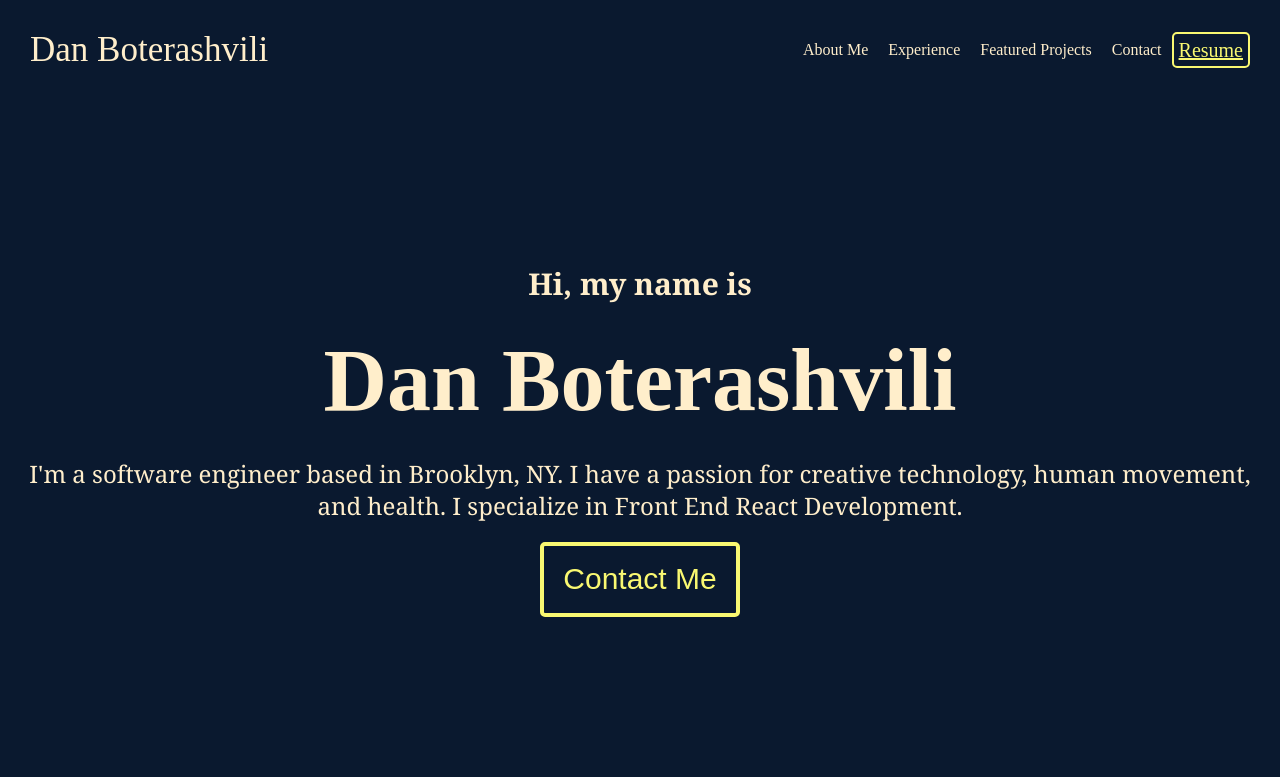
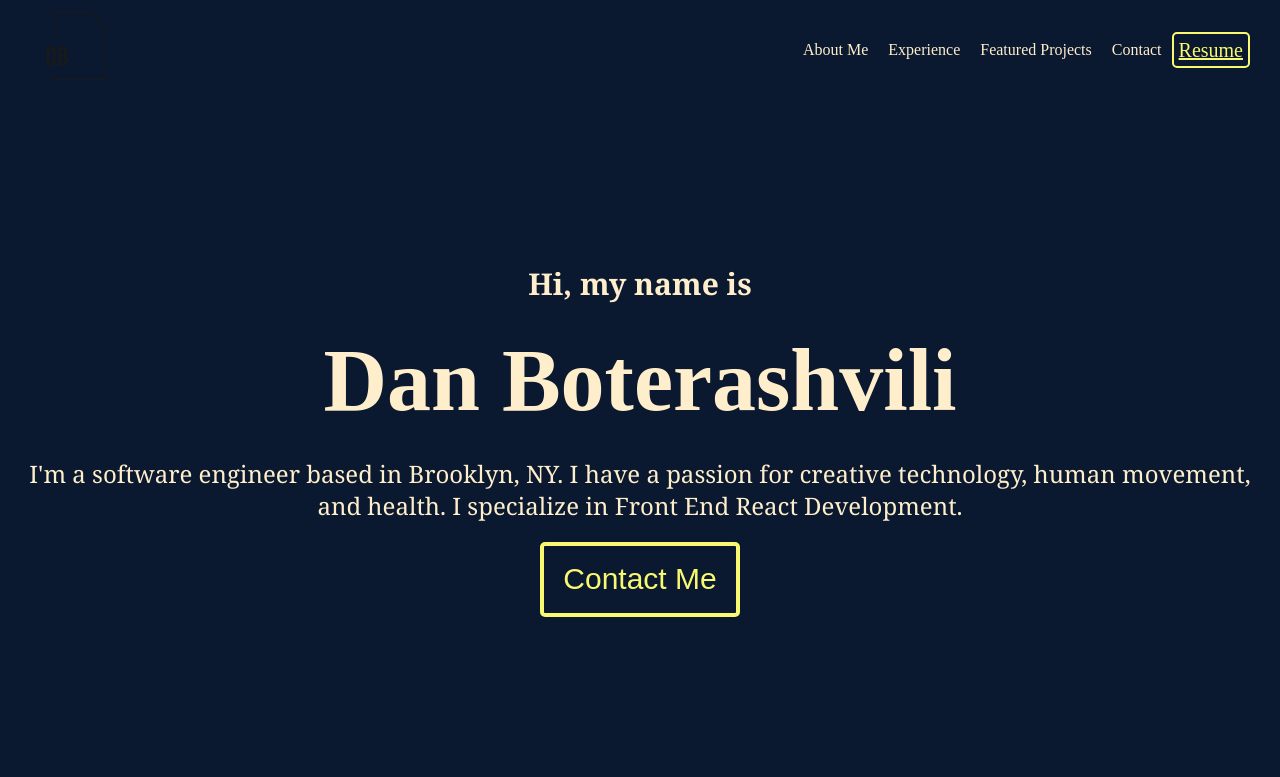
Before and after one commit to dscription/gatsby-portfolio-v1, a Gatsby site: page / in a window 1280 px wide. Shown: the top 777 px of the page. Built offline with nearby package versions, Linux system fonts and the light colour scheme; Gatsby itself is replaced by a stand-in of ours.

Commit message:
add DB logo to header

```diff
--- a/src/components/layouts/Header.js
+++ b/src/components/layouts/Header.js
@@ -3,13 +3,23 @@ import styled from "styled-components"
 import { below, above } from "../utilities"
 import { Link } from "gatsby"
 import HamburgerIcon from "../../icons/hamburger.png"
+import DB from "../../icons/db_icon.png"
 
 const Header = ({ className, setIsMenuOpen, isMenuOpen }) => {
   return (
     <header className={className}>
       <Nav>
         <div>
-          <Logo to="">Dan Boterashvili</Logo>
+          <Logo to="">
+            <img
+              style={{
+                height: "100px",
+                width: "100px",
+              }}
+              src={DB}
+              alt="db logo icon"
+            />
+          </Logo>
         </div>
         <Links>
           <List>
```
Also changed, not shown: src/icons/db_icon.png (added).
